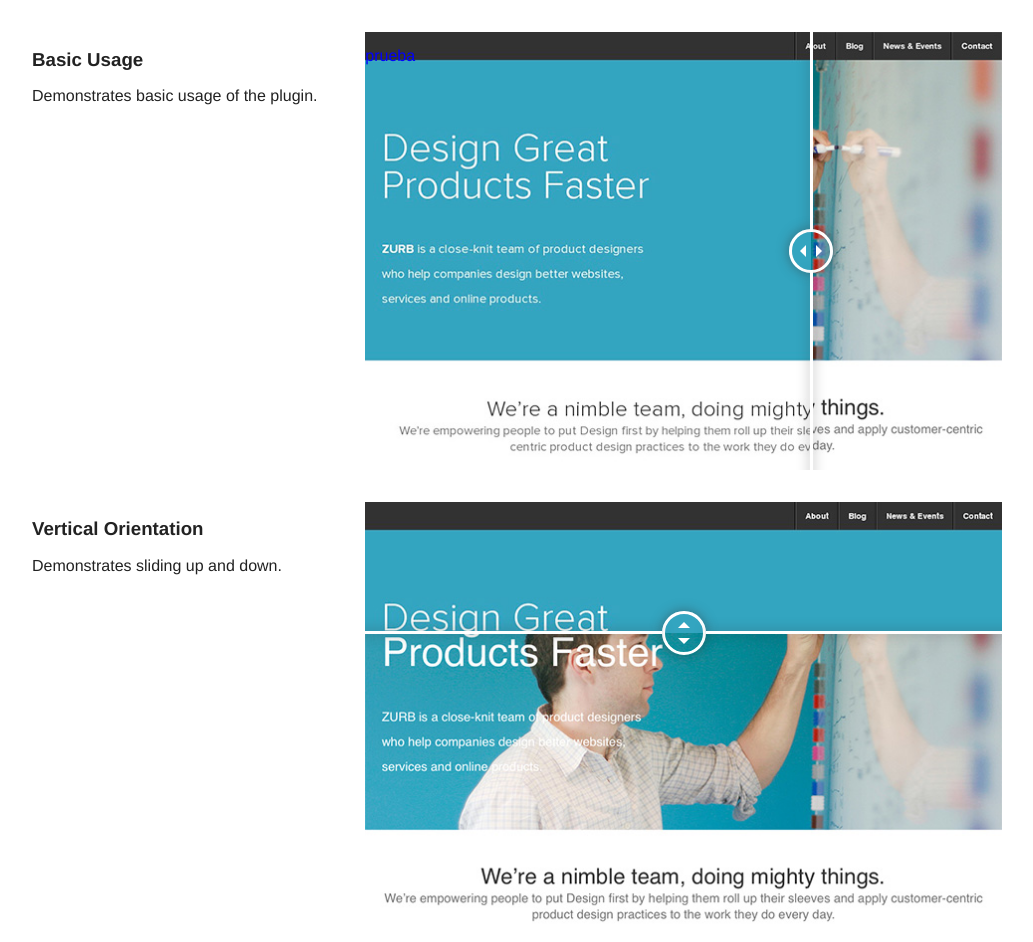
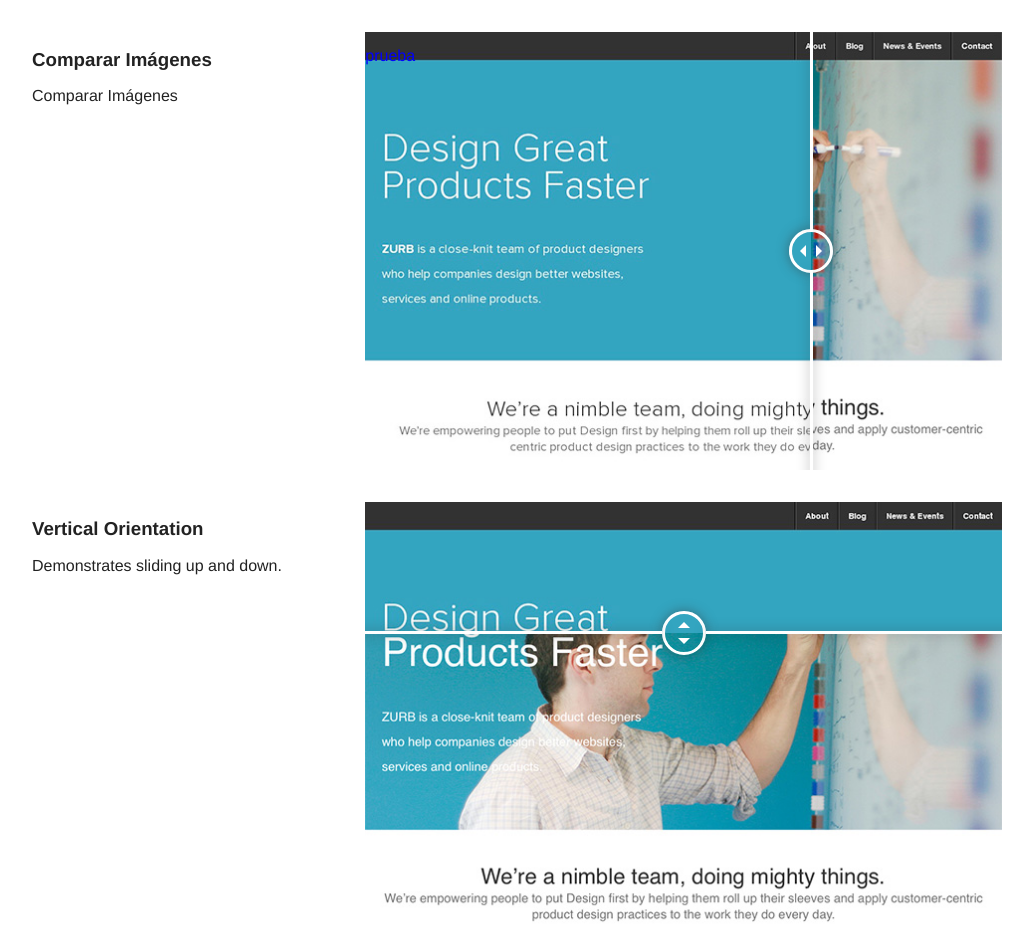
Before and after one commit to MartinOuteda/ComparacionImg, a website: page index.html in a window 1280 px wide. Shown: the top 942 px of the page, without its empty margins (123-1156 px from the left). Drawn offline with nearby package versions, Linux system fonts and the light colour scheme.

Commit message:
Update index.html

```diff
--- a/index.html
+++ b/index.html
@@ -16,8 +16,8 @@
 
     <div class="row" style="margin-top: 2em;">
       <div class="large-4 columns">
-        <h3>Basic Usage</h3>
-        <p>Demonstrates basic usage of the plugin.</p>
+        <h3>Comparar Imágenes</h3>
+        <p>Comparar Imágenes</p>
       </div>
       <div class="large-8 columns">
         <div class="twentytwenty-container">
```
